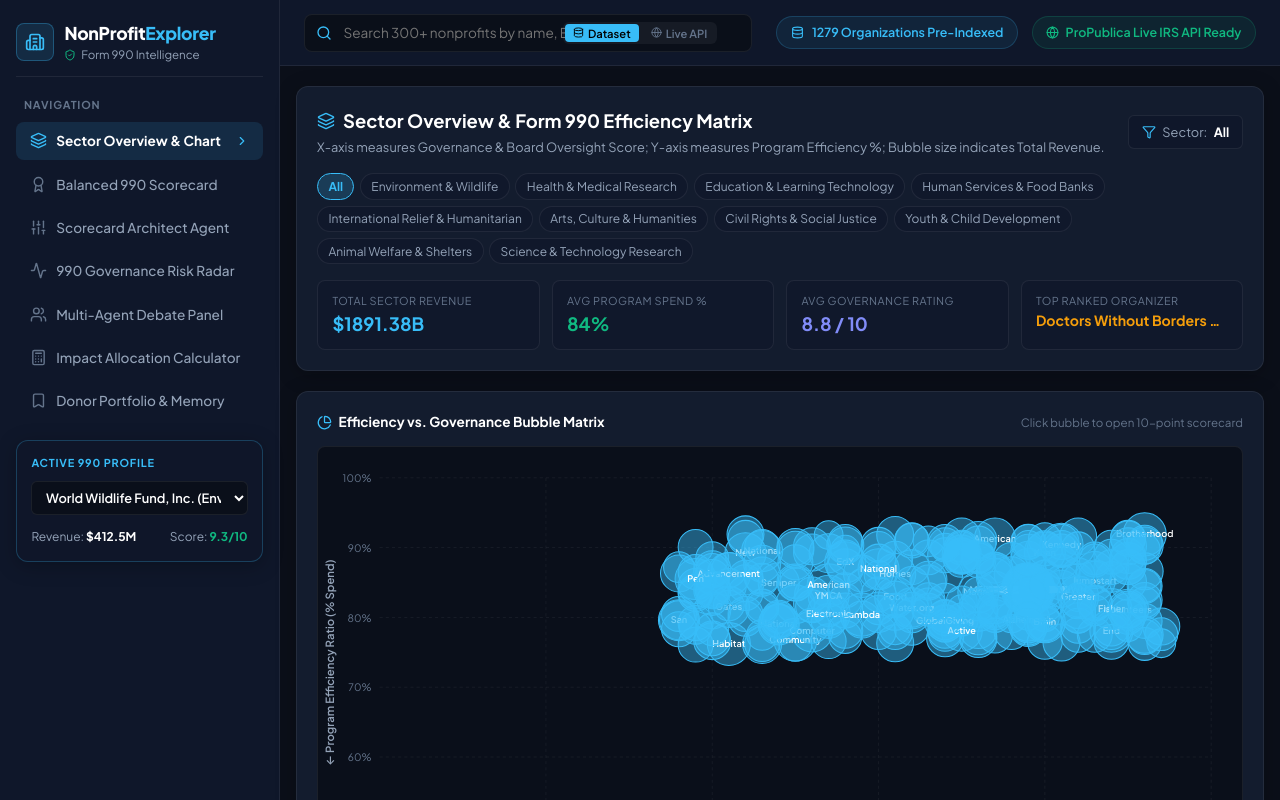
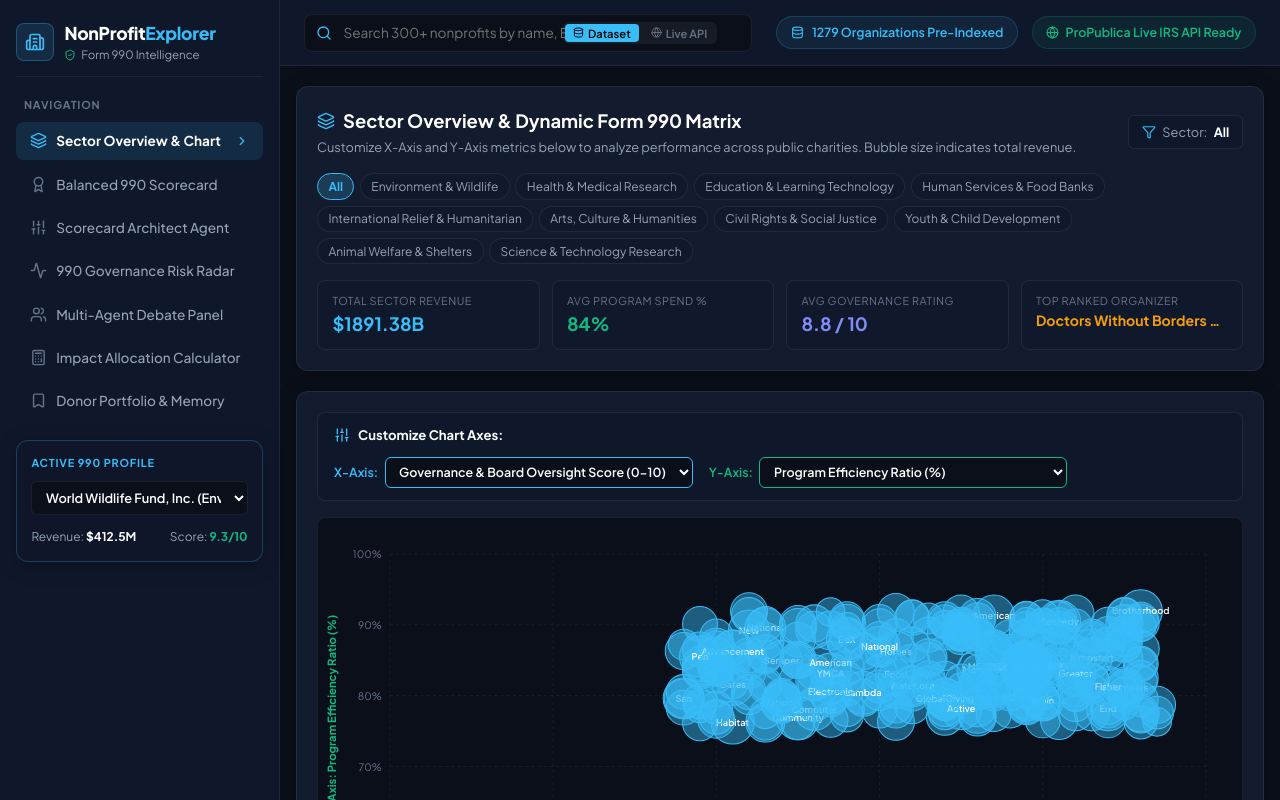
Before and after one commit to chriswschung/nonprofit-explorer-plus, a React (Vite) app: page / in a window 1280 px wide. Shown: the top 800 px of the page. Built offline with nearby package versions, Linux system fonts and the light colour scheme.

Commit message:
Add interactive X-axis and Y-axis dropdown selectors to Sector Overview bubble matrix

```diff
--- a/src/components/SectorOverview.tsx
+++ b/src/components/SectorOverview.tsx
@@ -1,6 +1,95 @@
 import React, { useState } from 'react';
 import type { NonProfitData } from '../types/nonprofit';
-import { Award, PieChart, ExternalLink, Filter, Layers } from 'lucide-react';
+import { Award, ExternalLink, Filter, Layers, Sliders } from 'lucide-react';
+
+export interface AxisMetric {
+  id: string;
+  label: string;
+  shortLabel: string;
+  getValue: (np: NonProfitData) => number;
+  formatValue: (val: number) => string;
+  defaultMin: number;
+  defaultMax: number;
+  gridTicks: number[];
+}
+
+const AXIS_METRICS: AxisMetric[] = [
+  {
+    id: 'governanceScore',
+    label: 'Governance & Board Oversight Score (0-10)',
+    shortLabel: 'Governance Score',
+    getValue: (np) => np.governanceScore || 8.5,
+    formatValue: (val) => val.toFixed(1),
+    defaultMin: 5.0,
+    defaultMax: 10.0,
+    gridTicks: [5.0, 6.0, 7.0, 8.0, 9.0, 10.0]
+  },
+  {
+    id: 'programExpenseRatio',
+    label: 'Program Efficiency Ratio (%)',
+    shortLabel: 'Program Spend %',
+    getValue: (np) => np.programExpenseRatio,
+    formatValue: (val) => `${Math.round(val)}%`,
+    defaultMin: 50,
+    defaultMax: 100,
+    gridTicks: [50, 60, 70, 80, 90, 100]
+  },
+  {
+    id: 'overallScore',
+    label: 'Overall 10-Point Scorecard Rating (0-10)',
+    shortLabel: 'Overall Score',
+    getValue: (np) => np.overallScore,
+    formatValue: (val) => val.toFixed(1),
+    defaultMin: 5.0,
+    defaultMax: 10.0,
+    gridTicks: [5.0, 6.0, 7.0, 8.0, 9.0, 10.0]
+  },
+  {
+    id: 'operatingReserveMonths',
+    label: 'Operating Reserve Buffer (Months)',
+    shortLabel: 'Reserve Months',
+    getValue: (np) => np.operatingReserveMonths || 12,
+    formatValue: (val) => `${val.toFixed(1)} mo`,
+    defaultMin: 0,
+    defaultMax: 36,
+    gridTicks: [0, 6, 12, 18, 24, 30, 36]
+  },
+  {
+    id: 'fundraisingEfficiency',
+    label: 'Fundraising Cost per $100 Raised ($)',
+    shortLabel: 'Fundraising Cost',
+    getValue: (np) => np.fundraisingEfficiency || 6.8,
+    formatValue: (val) => `$${val.toFixed(1)}`,
+    defaultMin: 0,
+    defaultMax: 30,
+    gridTicks: [0, 5, 10, 15, 20, 25, 30]
+  },
+  {
+    id: 'publicSupportRatio',
+    label: 'Public Support Ratio (%)',
+    shortLabel: 'Public Support %',
+    getValue: (np) => np.publicSupportRatio || 85,
+    formatValue: (val) => `${Math.round(val)}%`,
+    defaultMin: 40,
+    defaultMax: 100,
+    gridTicks: [40, 50, 60, 70, 80, 90, 100]
+  },
+  {
+    id: 'totalRevenue',
+    label: 'Total Annual Revenue ($ Log Scale)',
+    shortLabel: 'Total Revenue',
+    getValue: (np) => Math.log10(Math.max(np.totalRevenue, 1000000)),
+    formatValue: (val) => {
+      const actual = Math.pow(10, val);
+      if (actual >= 1e9) return `$${(actual / 1e9).toFixed(1)}B`;
+      if (actual >= 1e6) return `$${(actual / 1e6).toFixed(0)}M`;
+      return `$${(actual / 1e3).toFixed(0)}K`;
+    },
+    defaultMin: 6.0, // $1M
+    defaultMax: 10.5, // $30B
+    gridTicks: [6.0, 7.0, 8.0, 9.0, 10.0]
+  }
+];
 
 interface SectorOverviewProps {
   allNonProfits: NonProfitData[];
@@ -21,6 +110,13 @@ export const SectorOverview: React.FC<SectorOverviewProps> = ({
 }) => {
   const [hoveredOrg, setHoveredOrg] = useState<NonProfitData | null>(null);
 
+  // Dynamic Axis State Selection
+  const [xAxisId, setXAxisId] = useState<string>('governanceScore');
+  const [yAxisId, setYAxisId] = useState<string>('programExpenseRatio');
+
+  const xAxisMetric = AXIS_METRICS.find((m) => m.id === xAxisId) || AXIS_METRICS[0];
+  const yAxisMetric = AXIS_METRICS.find((m) => m.id === yAxisId) || AXIS_METRICS[1];
+
   // Filter nonprofits for the selected category
   const sectorNonProfits = selectedCategory === 'All'
     ? allNonProfits
@@ -38,24 +134,23 @@ export const SectorOverview: React.FC<SectorOverviewProps> = ({
     ? [...sectorNonProfits].sort((a, b) => b.overallScore - a.overallScore)[0]
     : null;
 
-  // Chart Dimensions & Scales
+  // Chart Dimensions & Padding
   const svgWidth = 900;
-  const svgHeight = 420;
-  const padding = { top: 30, right: 30, bottom: 50, left: 60 };
+  const svgHeight = 440;
+  const padding = { top: 35, right: 35, bottom: 60, left: 70 };
   const chartWidth = svgWidth - padding.left - padding.right;
   const chartHeight = svgHeight - padding.top - padding.bottom;
 
-  // X Scale: Governance Score 5.0 to 10.0
-  const minX = 5.0;
-  const maxX = 10.0;
-  const getX = (val: number) => padding.left + ((val - minX) / (maxX - minX)) * chartWidth;
+  // Dynamic X & Y Ranges
+  const minX = xAxisMetric.defaultMin;
+  const maxX = xAxisMetric.defaultMax;
+  const getX = (val: number) => padding.left + (Math.max(0, Math.min(1, (val - minX) / (maxX - minX || 1)))) * chartWidth;
 
-  // Y Scale: Program Efficiency 50% to 100%
-  const minY = 50;
-  const maxY = 100;
-  const getY = (val: number) => padding.top + chartHeight - ((val - minY) / (maxY - minY)) * chartHeight;
+  const minY = yAxisMetric.defaultMin;
+  const maxY = yAxisMetric.defaultMax;
+  const getY = (val: number) => padding.top + chartHeight - (Math.max(0, Math.min(1, (val - minY) / (maxY - minY || 1)))) * chartHeight;
 
-  // Smooth Logarithmic Bubble Scaling (Radius 8px to 26px) across revenue ranges ($1M to $30B+)
+  // Smooth Logarithmic Bubble Radius Scaling (8px to 26px)
   const minRevenue = 1000000;
   const maxRevenue = Math.max(...allNonProfits.map((np) => np.totalRevenue), 10000000);
   const getRadius = (rev: number) => {
@@ -80,10 +175,10 @@ export const SectorOverview: React.FC<SectorOverviewProps> = ({
           <div>
             <h2 style={{ color: '#fff', fontSize: '1.15rem', margin: 0, fontWeight: 700, display: 'flex', alignItems: 'center', gap: '0.5rem' }}>
               <Layers size={18} color="var(--accent-blue)" />
-              Sector Overview & Form 990 Efficiency Matrix
+              Sector Overview & Dynamic Form 990 Matrix
             </h2>
             <p style={{ color: 'var(--text-secondary)', fontSize: '0.8rem', margin: '0.2rem 0 0 0' }}>
-              X-axis measures Governance & Board Oversight Score; Y-axis measures Program Efficiency %; Bubble size indicates Total Revenue.
+              Customize X-Axis and Y-Axis metrics below to analyze performance across public charities. Bubble size indicates total revenue.
             </p>
           </div>
 
@@ -143,57 +238,114 @@ export const SectorOverview: React.FC<SectorOverviewProps> = ({
         </div>
       </div>
 
-      {/* 2. Interactive SVG Bubble Chart Area */}
+      {/* 2. Dynamic Axis Selectors & Interactive SVG Bubble Chart Area */}
       <div className="glass-card" style={{ padding: '1.25rem', position: 'relative', overflow: 'hidden' }}>
-        <div style={{ display: 'flex', justifyContent: 'space-between', alignItems: 'center', marginBottom: '0.85rem' }}>
-          <span style={{ fontSize: '0.85rem', color: '#fff', fontWeight: 700, display: 'flex', alignItems: 'center', gap: '0.4rem' }}>
-            <PieChart size={15} color="var(--accent-blue)" /> Efficiency vs. Governance Bubble Matrix
-          </span>
-          <span style={{ fontSize: '0.72rem', color: 'var(--text-muted)' }}>
-            Click bubble to open 10-point scorecard
-          </span>
+
+        {/* Dynamic Axis Selector Bar */}
+        <div style={{ display: 'flex', justifyContent: 'space-between', alignItems: 'center', marginBottom: '1rem', flexWrap: 'wrap', gap: '0.75rem', background: 'rgba(15, 23, 42, 0.7)', padding: '0.75rem 1rem', borderRadius: '8px', border: '1px solid var(--border-subtle)' }}>
+          <div style={{ display: 'flex', alignItems: 'center', gap: '0.5rem', fontSize: '0.82rem', color: '#fff', fontWeight: 700 }}>
+            <Sliders size={16} color="var(--accent-blue)" /> Customize Chart Axes:
+          </div>
+
+          <div style={{ display: 'flex', gap: '1rem', flexWrap: 'wrap', alignItems: 'center' }}>
+            {/* Horizontal X-Axis Selector */}
+            <div style={{ display: 'flex', alignItems: 'center', gap: '0.4rem', fontSize: '0.78rem' }}>
+              <span style={{ color: 'var(--accent-blue)', fontWeight: 600 }}>X-Axis:</span>
+              <select
+                value={xAxisId}
+                onChange={(e) => setXAxisId(e.target.value)}
+                style={{
+                  background: 'rgba(11, 15, 25, 0.9)',
+                  color: '#fff',
+                  border: '1px solid var(--accent-blue)',
+                  padding: '0.35rem 0.6rem',
+                  borderRadius: '6px',
+                  fontSize: '0.78rem',
+                  fontWeight: 600,
+                  outline: 'none',
+                  cursor: 'pointer'
+                }}
+              >
+                {AXIS_METRICS.map((m) => (
+                  <option key={`x-${m.id}`} value={m.id}>
+                    {m.label}
+                  </option>
+                ))}
+              </select>
+            </div>
+
+            {/* Vertical Y-Axis Selector */}
+            <div style={{ display: 'flex', alignItems: 'center', gap: '0.4rem', fontSize: '0.78rem' }}>
+              <span style={{ color: 'var(--accent-emerald)', fontWeight: 600 }}>Y-Axis:</span>
+              <select
+                value={yAxisId}
+                onChange={(e) => setYAxisId(e.target.value)}
+                style={{
+                  background: 'rgba(11, 15, 25, 0.9)',
+                  color: '#fff',
+                  border: '1px solid var(--accent-emerald)',
+                  padding: '0.35rem 0.6rem',
+                  borderRadius: '6px',
+                  fontSize: '0.78rem',
+                  fontWeight: 600,
+                  outline: 'none',
+                  cursor: 'pointer'
+                }}
+              >
+                {AXIS_METRICS.map((m) => (
+                  <option key={`y-${m.id}`} value={m.id}>
+                    {m.label}
+                  </option>
+                ))}
+              </select>
+            </div>
+          </div>
         </div>
 
         {/* SVG Canvas */}
         <div style={{ width: '100%', overflowX: 'auto' }}>
           <svg viewBox={`0 0 ${svgWidth} ${svgHeight}`} style={{ width: '100%', height: 'auto', background: 'rgba(11, 15, 25, 0.9)', borderRadius: '8px', border: '1px solid var(--border-subtle)' }}>
-            {/* Background Grid Lines */}
-            {[50, 60, 70, 80, 90, 100].map((val) => {
+
+            {/* Y-Axis Grid Lines & Tick Labels */}
+            {yAxisMetric.gridTicks.map((val) => {
               const y = getY(val);
               return (
                 <g key={`y-grid-${val}`}>
-                  <line x1={padding.left} y1={y} x2={svgWidth - padding.right} y2={y} stroke="rgba(255,255,255,0.05)" strokeDasharray="3 3" />
+                  <line x1={padding.left} y1={y} x2={svgWidth - padding.right} y2={y} stroke="rgba(255,255,255,0.06)" strokeDasharray="3 3" />
                   <text x={padding.left - 8} y={y + 4} fill="#64748b" fontSize="10" textAnchor="end">
-                    {val}%
+                    {yAxisMetric.formatValue(val)}
                   </text>
                 </g>
               );
             })}
 
-            {[6.0, 7.0, 8.0, 9.0, 10.0].map((val) => {
+            {/* X-Axis Grid Lines & Tick Labels */}
+            {xAxisMetric.gridTicks.map((val) => {
               const x = getX(val);
               return (
                 <g key={`x-grid-${val}`}>
-                  <line x1={x} y1={padding.top} x2={x} y2={svgHeight - padding.bottom} stroke="rgba(255,255,255,0.05)" strokeDasharray="3 3" />
+                  <line x1={x} y1={padding.top} x2={x} y2={svgHeight - padding.bottom} stroke="rgba(255,255,255,0.06)" strokeDasharray="3 3" />
                   <text x={x} y={svgHeight - padding.bottom + 18} fill="#64748b" fontSize="10" textAnchor="middle">
-                    {val.toFixed(1)}
+                    {xAxisMetric.formatValue(val)}
                   </text>
                 </g>
               );
             })}
 
-            {/* Axis Labels */}
-            <text x={svgWidth / 2} y={svgHeight - 10} fill="var(--text-secondary)" fontSize="11" fontWeight="600" textAnchor="middle">
-              Governance & Board Oversight Score (Part VI/VII) →
+            {/* Dynamic Axis Titles */}
+            <text x={svgWidth / 2} y={svgHeight - 12} fill="var(--accent-blue)" fontSize="11" fontWeight="700" textAnchor="middle">
+              Horizontal X-Axis: {xAxisMetric.label} →
             </text>
-            <text x={16} y={svgHeight / 2} fill="var(--text-secondary)" fontSize="11" fontWeight="600" textAnchor="middle" transform={`rotate(-90 16 ${svgHeight / 2})`}>
-              ← Program Efficiency Ratio (% Spend)
+            <text x={18} y={svgHeight / 2} fill="var(--accent-emerald)" fontSize="11" fontWeight="700" textAnchor="middle" transform={`rotate(-90 18 ${svgHeight / 2})`}>
+              ← Vertical Y-Axis: {yAxisMetric.label}
             </text>
 
             {/* Render Nonprofit Bubbles */}
             {sectorNonProfits.map((np) => {
-              const x = getX(np.governanceScore || 8.5);
-              const y = getY(np.programExpenseRatio);
+              const xVal = xAxisMetric.getValue(np);
+              const yVal = yAxisMetric.getValue(np);
+              const x = getX(xVal);
+              const y = getY(yVal);
               const radius = getRadius(np.totalRevenue);
               const isHovered = hoveredOrg?.id === np.id;
               const color = isHovered ? 'var(--accent-blue)' : 'rgba(56, 189, 248, 0.45)';
@@ -272,18 +424,18 @@ export const SectorOverview: React.FC<SectorOverviewProps> = ({
 
             <div style={{ display: 'flex', gap: '1rem', alignItems: 'center' }}>
               <div>
-                <span style={{ fontSize: '0.68rem', color: 'var(--text-muted)', display: 'block' }}>REVENUE</span>
-                <span style={{ color: '#fff', fontWeight: 'bold', fontSize: '0.85rem' }}>{formatCurrency(hoveredOrg.totalRevenue)}</span>
+                <span style={{ fontSize: '0.68rem', color: 'var(--accent-blue)', display: 'block', fontWeight: 600 }}>{xAxisMetric.shortLabel.toUpperCase()}</span>
+                <span style={{ color: '#fff', fontWeight: 'bold', fontSize: '0.85rem' }}>{xAxisMetric.formatValue(xAxisMetric.getValue(hoveredOrg))}</span>
               </div>
 
               <div>
-                <span style={{ fontSize: '0.68rem', color: 'var(--text-muted)', display: 'block' }}>PROGRAM SPEND</span>
-                <span style={{ color: 'var(--accent-emerald)', fontWeight: 'bold', fontSize: '0.85rem' }}>{hoveredOrg.programExpenseRatio}%</span>
+                <span style={{ fontSize: '0.68rem', color: 'var(--accent-emerald)', display: 'block', fontWeight: 600 }}>{yAxisMetric.shortLabel.toUpperCase()}</span>
+                <span style={{ color: 'var(--accent-emerald)', fontWeight: 'bold', fontSize: '0.85rem' }}>{yAxisMetric.formatValue(yAxisMetric.getValue(hoveredOrg))}</span>
               </div>
 
               <div>
-                <span style={{ fontSize: '0.68rem', color: 'var(--text-muted)', display: 'block' }}>GOVERNANCE</span>
-                <span style={{ color: '#818cf8', fontWeight: 'bold', fontSize: '0.85rem' }}>{hoveredOrg.governanceScore}/10</span>
+                <span style={{ fontSize: '0.68rem', color: 'var(--text-muted)', display: 'block' }}>REVENUE</span>
+                <span style={{ color: '#fff', fontWeight: 'bold', fontSize: '0.85rem' }}>{formatCurrency(hoveredOrg.totalRevenue)}</span>
               </div>
 
               <div>
```
